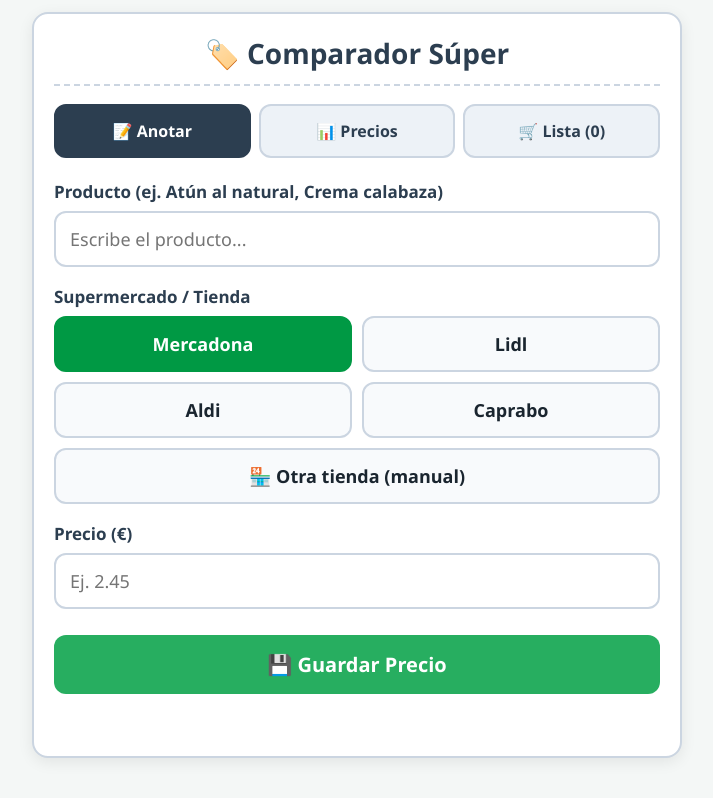
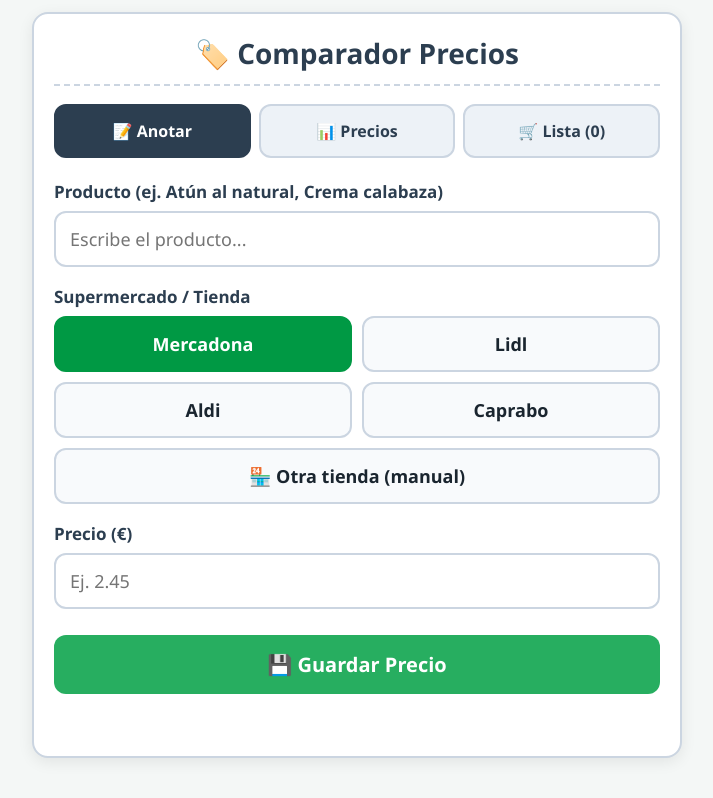
Before and after one commit to JoseBellvitge/Donde_comprar, a plain HTML site: page index.html in a window 1280 px wide. Shown: the whole page, without its empty margins (283-996 px from the left). Drawn offline with Linux system fonts and the light colour scheme.

Commit message:
Update title and header text for price comparison

```diff
--- a/index.html
+++ b/index.html
@@ -3,7 +3,7 @@
 <head>
     <meta charset="UTF-8">
     <meta name="viewport" content="width=device-width, initial-scale=1.0">
-    <title>Comparador Súper - José</title>
+    <title>Comparador Precios - José</title>
     <style>
         :root {
             --bg-color: #f4f7f6;
@@ -97,7 +97,7 @@
 
 <div class="container">
     <header>
-        <h1>🏷️ Comparador Súper</h1>
+        <h1>🏷️ Comparador Precios</h1>
     </header>
 
     <div class="tabs">
```
